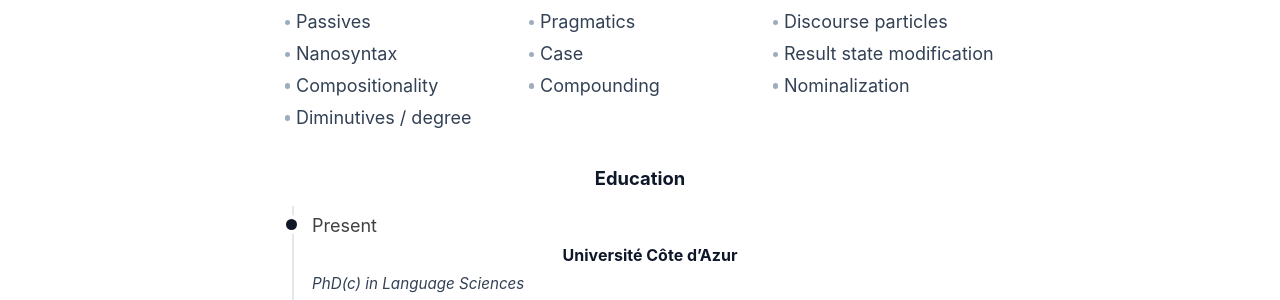
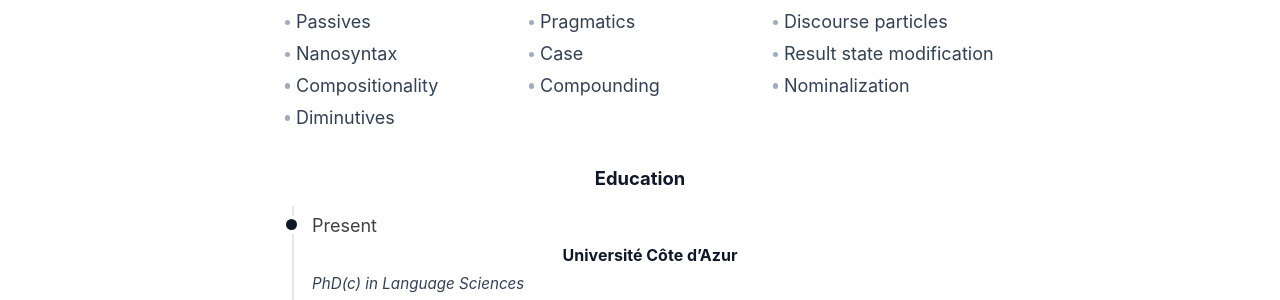
Before and after one commit to furkandikmen/furkandikmen.github.io, a Jekyll site: the page built from index.html, in a window 1280 px wide. Shown: the part 606-906 px from the top of the page. Built offline with Jekyll 4.4.1, drawn with Linux system fonts in a browser that asks for light colours; the list of posts is cut into pages by our own code.

Commit message:
Update index.html

```diff
--- a/index.html
+++ b/index.html
@@ -100,7 +100,7 @@ layout: default
     <li>Compositionality</li>
     <li>Compounding</li>
     <li>Nominalization</li>
-    <li>Diminutives / degree</li>
+    <li>Diminutives </li>
   </ul>
 </section>
 
```
